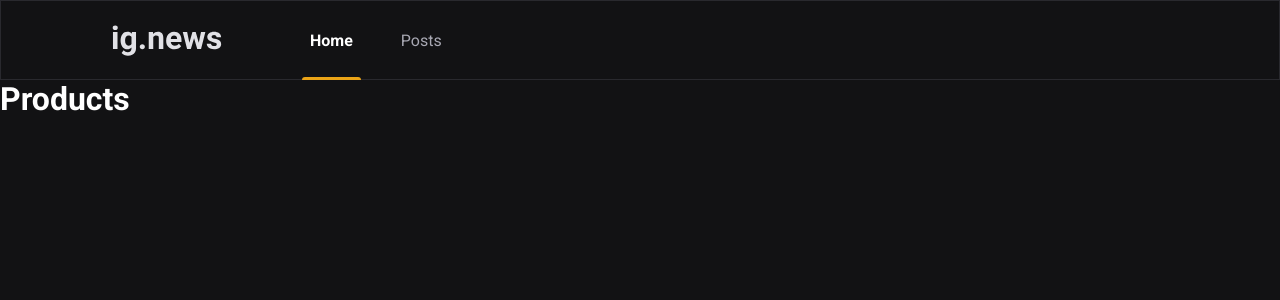
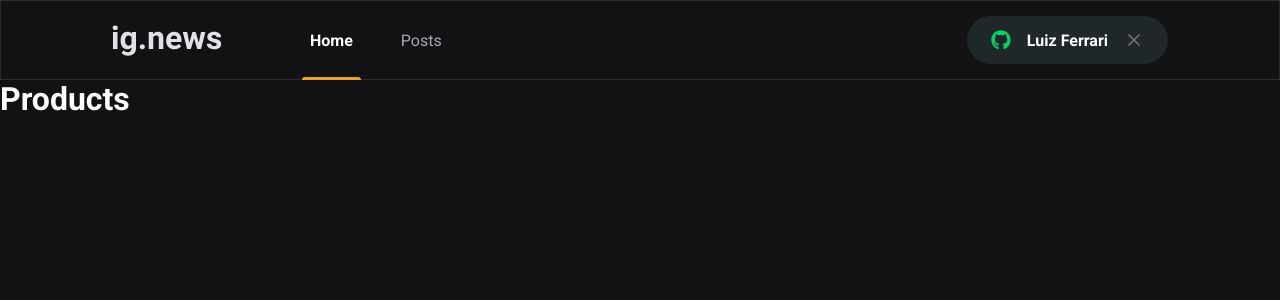
Before and after one commit to lgmf/ignite-reactjs-ignews, a Next.js app: page /products in a window 1280 px wide. Shown: the top 300 px of the page. Built offline with nearby package versions, Linux system fonts and the light colour scheme.

Commit message:
feat: create the signin button UI

```diff
--- a/package.json
+++ b/package.json
@@ -11,6 +11,7 @@
     "next": "10.2.2",
     "react": "17.0.2",
     "react-dom": "17.0.2",
+    "react-icons": "^4.2.0",
     "sass": "^1.34.0"
   },
   "devDependencies": {
--- a/src/components/Header/index.tsx
+++ b/src/components/Header/index.tsx
@@ -1,3 +1,5 @@
+import { SignInButton } from '../SignInButton';
+
 import styles from './styles.module.scss';
 
 export function Header() {
@@ -9,6 +11,8 @@ export function Header() {
           <a className={styles.active}>Home</a>
           <a>Posts</a>
         </nav>
+
+        <SignInButton />
       </div>
     </header>
   );
--- a/src/components/Header/styles.module.scss
+++ b/src/components/Header/styles.module.scss
@@ -48,4 +48,8 @@
       }
     }
   }
+
+  button {
+    margin-left: auto;
+  }
 }
--- /dev/null
+++ b/src/components/SignInButton/index.tsx
@@ -0,0 +1,25 @@
+import { FaGithub } from "react-icons/fa";
+import { FiX } from "react-icons/fi";
+
+import styles from "./styles.module.scss";
+
+export function SignInButton() {
+  const isUserLoggedIn = true;
+
+  if (isUserLoggedIn) {
+    return (
+      <button type="button" className={styles.signInButton}>
+        <FaGithub className={styles.leftIcon} color="#04d361" />
+        Luiz Ferrari
+        <FiX className={styles.rightIcon} color="var(--gray-400)"/>
+      </button>
+    );
+  }
+
+  return (
+    <button type="button" className={styles.signInButton}>
+      <FaGithub className={styles.leftIcon} color="var(--yellow-500)" />
+      Sign In with Github
+    </button>
+  );
+}
--- /dev/null
+++ b/src/components/SignInButton/styles.module.scss
@@ -0,0 +1,29 @@
+.signInButton {
+  height: 3rem;
+  border-radius: 3rem;
+  background: var(--gray-850);
+  padding: 0 1.5rem;
+  display: flex;
+  justify-content: center;
+  align-items: center;
+  color: var(--white);
+  font-weight: bold;
+  transition: filter 0.2s;
+
+  &:hover {
+    filter: brightness(0.8);
+  }
+
+  svg {
+    width: 20px;
+    height: 20px;
+  }
+
+  .leftIcon {
+    margin-right: 1rem;
+  }
+
+  .rightIcon {
+    margin-left: 1rem;
+  }
+}
--- /dev/null
+++ b/src/components/index.ts
@@ -0,0 +1,2 @@
+export * from './Header';
+export * from './SignInButton';
--- a/src/pages/_app.tsx
+++ b/src/pages/_app.tsx
@@ -1,6 +1,6 @@
 import { AppProps } from "next/app";
 
-import { Header } from "../components/Header";
+import { Header } from "../components";
 
 import "../styles/global.scss";
 
--- a/src/styles/global.scss
+++ b/src/styles/global.scss
@@ -3,11 +3,14 @@
   margin: 0;
   padding: 0;
 }
+
 :root {
   --white: #fff;
 
   --gray-100: #e1e1e6;
   --gray-300: #a8a8b3;
+  --gray-400: #737380;
+  --gray-850: #1f2729;
   --gray-800: #29292e;
   --gray-900: #121214;
 
@@ -28,13 +31,14 @@ html {
 
 body {
   -webkit-font-smoothing: antialiased;
-  font-family: 'Roboto', sans-serif;
+  font-family: "Roboto", sans-serif;
   font-weight: 400;
   background-color: var(--gray-900);
   color: var(--white);
 }
 
 button {
+  border: none;
   cursor: pointer;
 }
 
```
Also changed, not shown: 1 other file (tests, documents, lock files or other folders).
